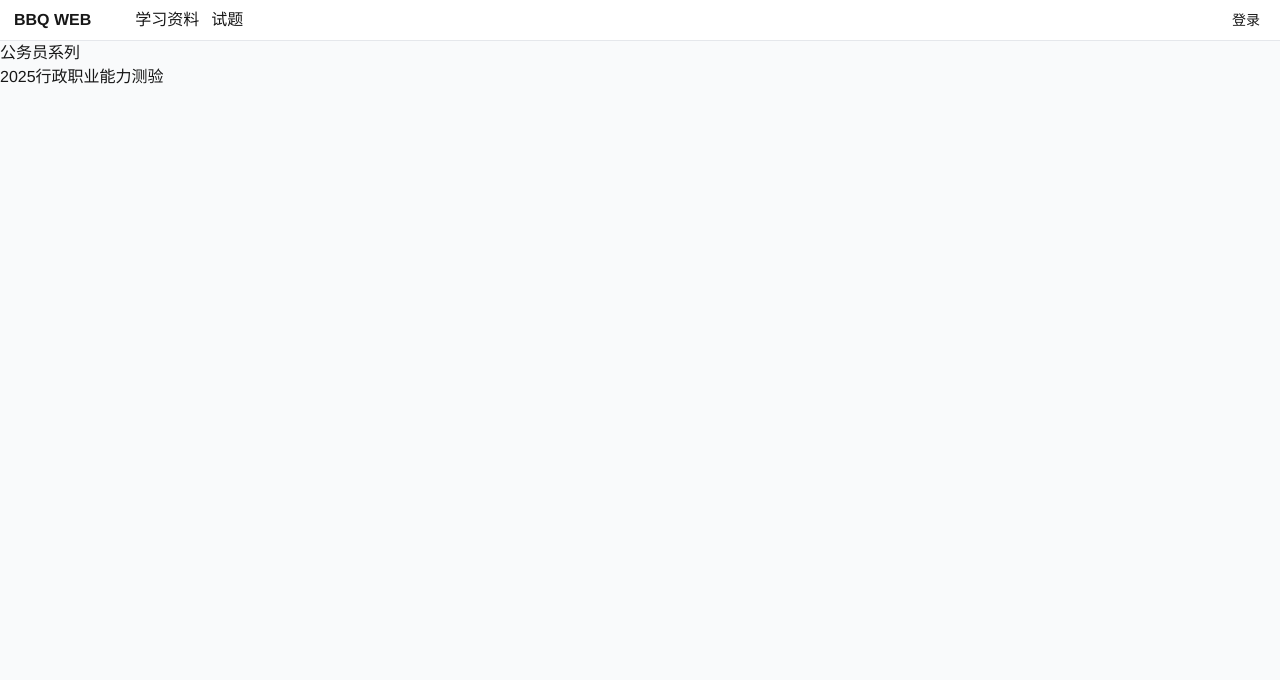
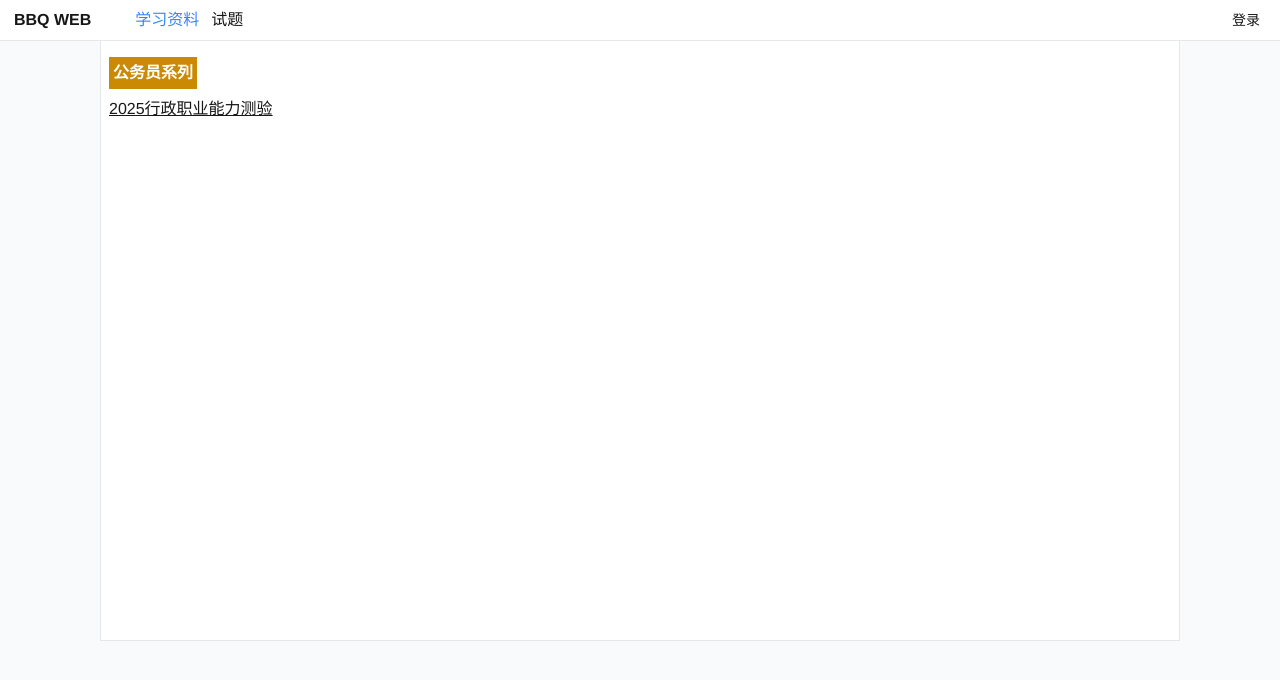
Before and after one commit to magicx40/bbq-web-blog, a Next.js app: page /materials in a window 1280 px wide. Shown: the top 680 px of the page. Built offline with nearby package versions, Linux system fonts and the light colour scheme; no server answers.

Commit message:
feat: 添加小组件

```diff
--- a/src/app/layout.tsx
+++ b/src/app/layout.tsx
@@ -4,7 +4,9 @@ import './globals.css';
 import 'katex/dist/katex.min.css';
 import { ClerkProvider } from '@clerk/nextjs';
 import Header from '@/components/Header';
-import { zhCN } from '@clerk/localizations'
+import { zhCN } from '@clerk/localizations';
+import { useRouter } from 'next/router';
+import { usePathname } from 'next/navigation';
 
 const geistSans = localFont({
     src: './fonts/GeistVF.woff',
@@ -34,7 +36,9 @@ export default function RootLayout({
                     className={`${geistSans.variable} ${geistMono.variable} antialiased bg-gray-50`}
                 >
                     <Header />
-                    {children}
+                    <main className="mx-auto max-w-[1080px] min-h-[600px] bg-white border-x border-b py-4 px-2">
+                        {children}
+                    </main>
                 </body>
             </html>
         </ClerkProvider>
--- /dev/null
+++ b/src/app/materials/[slug]/page.tsx
@@ -0,0 +1,15 @@
+import QuestionItem from '@/components/QuestionItem';
+import { questions } from '@/config/const';
+export default async function Page({
+    params,
+}: {
+    params: Promise<{ slug: string }>;
+}) {
+    return (
+        <div>
+            {questions.map(q => (
+                <QuestionItem key={q.id} q={q} />
+            ))}
+        </div>
+    );
+}
--- a/src/app/materials/page.tsx
+++ b/src/app/materials/page.tsx
@@ -1,10 +1,14 @@
+import Alink from '@/components/Alink';
+import H from '@/components/H';
 import Link from 'next/link';
 
 export default function Materials() {
     return (
         <section>
-            <h3>公务员系列</h3>
-            <Link href={'/materials/gwcw'}>2025行政职业能力测验</Link>
+            <H>公务员系列</H>
+            <Alink href="/materials/gwcw" underline>
+                2025行政职业能力测验
+            </Alink>
         </section>
     );
 }
--- a/src/app/page.tsx
+++ b/src/app/page.tsx
@@ -1,19 +1,16 @@
+import Alink from '@/components/Alink';
+import H from '@/components/H';
 import Link from 'next/link';
 
 export default async function Home() {
     return (
-        <div>
-            <main className="mx-auto max-w-[1080px] min-h-[600px] bg-white border-x border-b py-4 px-2">
-                <h2 className="text-center font-bold">资源</h2>
-                <section className="">
-                    <Link
-                        className="text-blue-600 underline"
-                        href={'/materials'}
-                    >
-                        学习资料
-                    </Link>
-                </section>
-            </main>
-        </div>
+        <>
+            <H>资源</H>
+            <section>
+                <Alink href="/materials" underline>
+                    学习资料
+                </Alink>
+            </section>
+        </>
     );
 }
--- /dev/null
+++ b/src/components/Alink.tsx
@@ -0,0 +1,32 @@
+'use client';
+
+import Link from 'next/link';
+import { usePathname } from 'next/navigation';
+
+interface AlinkProps {
+    children: React.ReactNode;
+    href: string;
+    underline?: boolean;
+    active?: boolean;
+}
+
+export default function Alink({
+    children,
+    href,
+    underline,
+    active,
+}: AlinkProps) {
+    const pathname = usePathname();
+    const c = [
+        pathname === href ? 'text-blue-500' : '',
+        underline ? 'underline' : '',
+        active ? 'text-blue-500' : '',
+    ]
+        .filter(item => item)
+        .join(' ');
+    return (
+        <Link className={c} href={href}>
+            {children}
+        </Link>
+    );
+}
--- /dev/null
+++ b/src/components/H.tsx
@@ -0,0 +1,12 @@
+interface Hprops {
+    children: React.ReactNode;
+}
+export default function H({ children }: Hprops) {
+    return (
+        <h2 className="font-bold">
+            <div className="inline-block p-1 bg-yellow-600 text-white mb-2">
+                {children}
+            </div>
+        </h2>
+    );
+}
--- a/src/components/Header.tsx
+++ b/src/components/Header.tsx
@@ -2,6 +2,8 @@ import { currentUser } from '@clerk/nextjs/server';
 import SignInButton from '../components/SignInButton';
 import { UserButton } from '@clerk/nextjs';
 import Link from 'next/link';
+import Alink from './Alink';
+
 export default async function Header() {
     const user = await currentUser();
     return (
@@ -12,8 +14,8 @@ export default async function Header() {
                         <h1 className="font-bold mr-10">BBQ WEB</h1>
                     </Link>
                     <nav className="flex gap-3">
-                        <Link href="/materials">学习资料</Link>
-                        <Link href="/exam">试题</Link>
+                        <Alink href="/materials">学习资料</Alink>
+                        <Alink href="/exam">试题</Alink>
                     </nav>
                 </div>
                 <div className="flex items-center gap-3.5">
```
Also changed, not shown: 1 other file (tests, documents, lock files or other folders).
